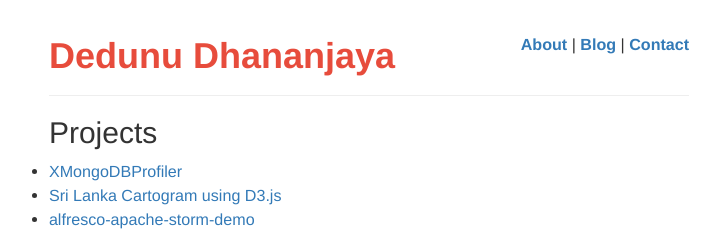
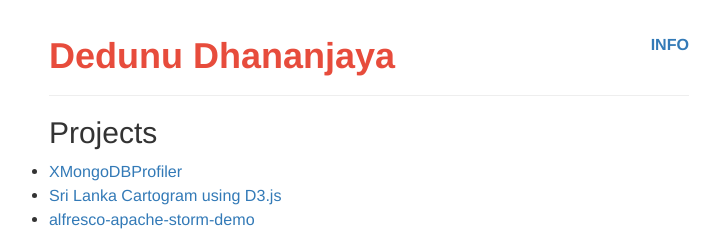
Before and after one commit to dedunu/dedunu.github.io, a Jekyll site: the page built from index.html, in a window 1280 px wide. Shown: the top 231 px of the page, without its empty margins (271-991 px from the left). Built offline with Jekyll 4.4.1, drawn with Linux system fonts in a browser that asks for light colours; nearby versions of some CDN libraries.

Commit message:
Update header.html

```diff
--- a/_includes/header.html
+++ b/_includes/header.html
@@ -1,6 +1,6 @@
 <header>
    <h1 class="title"><a href="/">{{ site.name }}</a></h1>
    <div class="pull-right">
-     <a href="/about">About</a> | <a href="http://www.dedunu.info">Blog</a> | <a href="/contact">Contact</a>
+     <a href="https://www.dedunu.info/p/about.html">INFO</a>
    </div>
 </header>
```
